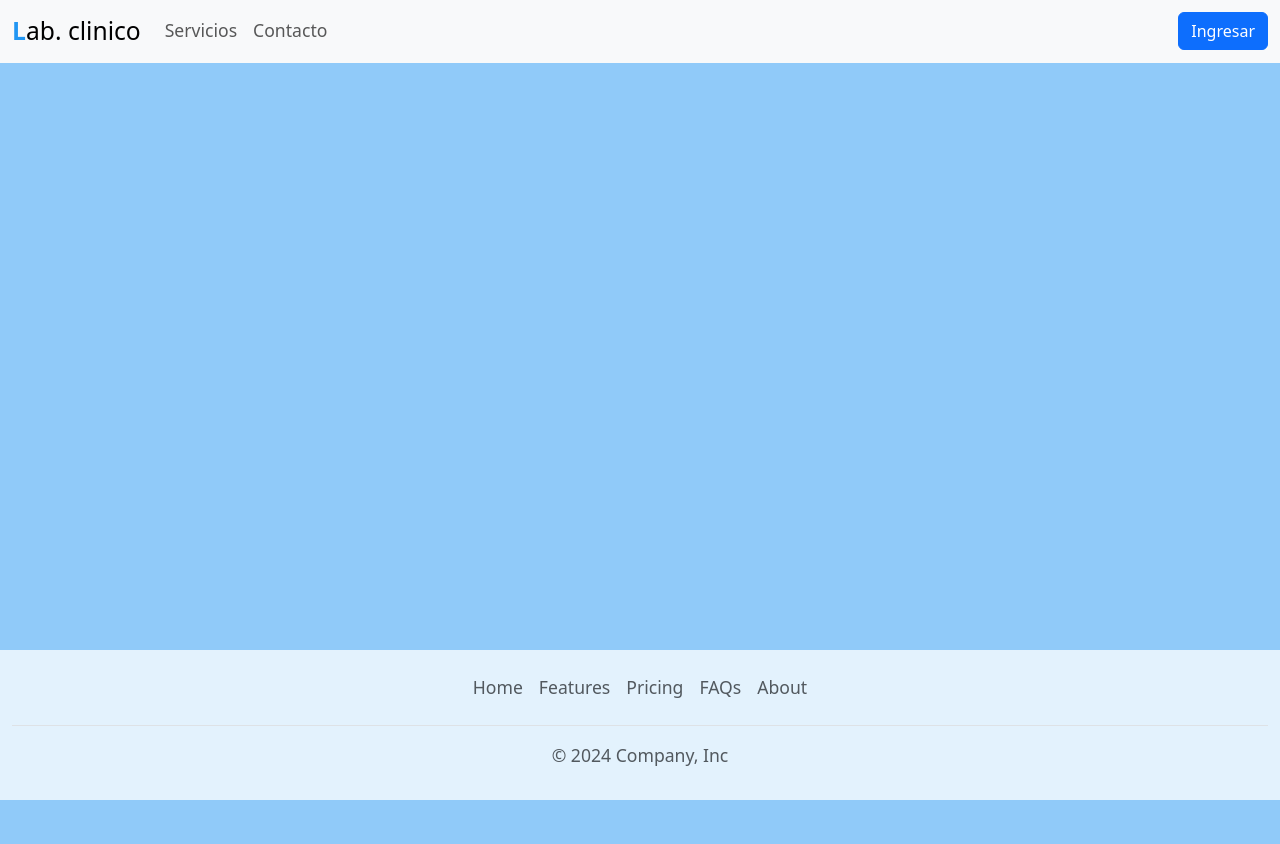
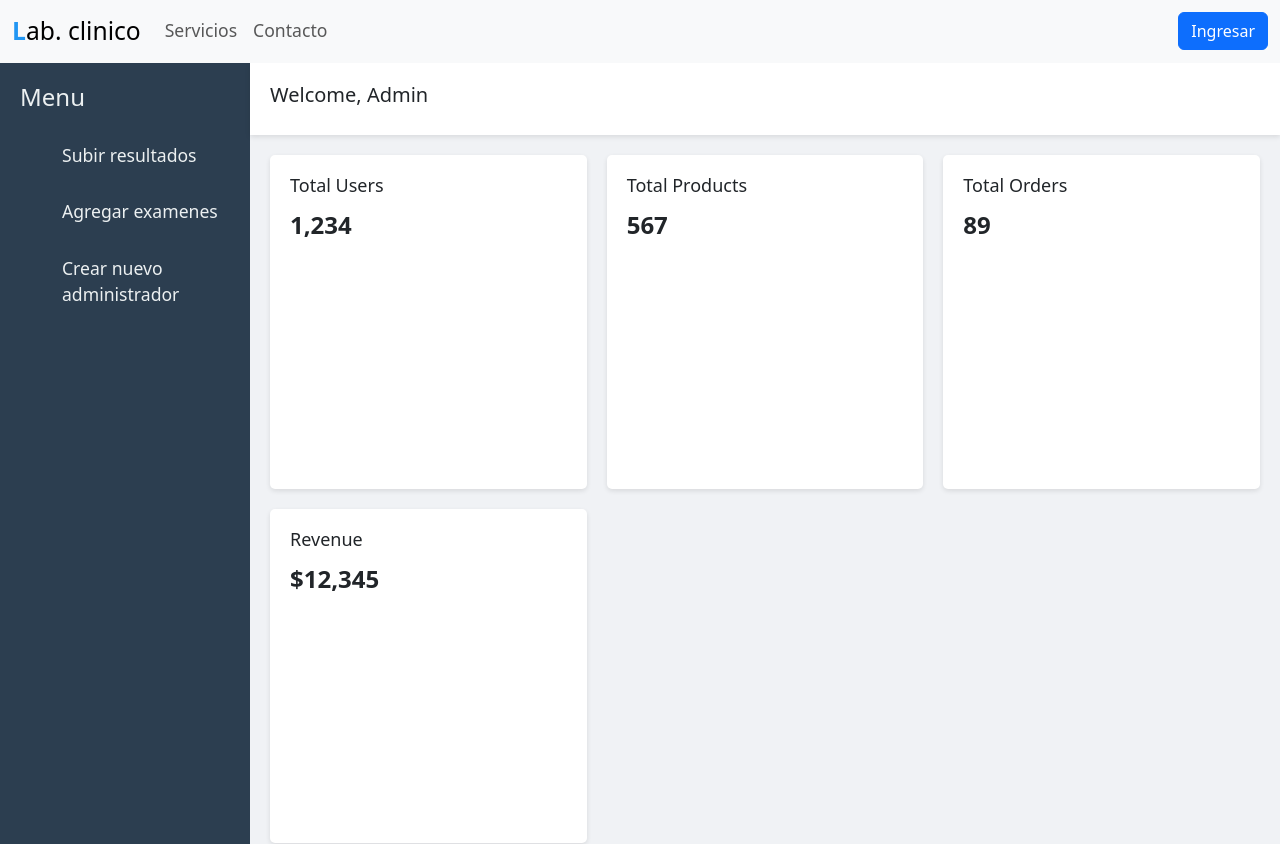
Before and after one commit to Deathyex/lab-clinico-front, an Angular app: page /admin in a window 1280 px wide. Before the commit this address led to /. Shown: the top 844 px of the page. Before the commit the page ends 800 px from the top, so only its background shows below. Built offline with nearby package versions, Linux system fonts and the light colour scheme.

Commit message:
Creacion de admin-dashboard, guards y ruta no encontrada

```diff
--- a/src/app/app.routes.ts
+++ b/src/app/app.routes.ts
@@ -6,9 +6,14 @@ import { LabServicesComponent } from './components/lab-services/lab-services.com
 import { ProfileComponent } from './components/profile/profile.component';
 import { ResultadosComponent } from './components/profile/resultados/resultados.component';
 import { AppointmentsComponent } from './components/profile/appointments/appointments.component';
+import { AdminDashboardComponent } from './components/admin-dashboard/admin-dashboard.component';
+import { authGuard } from './guards/auth.guard';
+import { checkAdminRoleGuard } from './guards/check-admin-role.guard';
+import { PageNotFoundComponent } from './components/page-not-found/page-not-found.component';
 
 export const routes: Routes = [
 	{ path: '', pathMatch: 'full', component: InicioComponent },
+	{ path: '404', component: PageNotFoundComponent },
 	{ path: 'login', component: LoginComponent },
 	{ path: 'register', component: RegisterComponent },
 	{ path: 'services', component: LabServicesComponent },
@@ -20,5 +25,12 @@ export const routes: Routes = [
 			{ path: 'resultados', component: ResultadosComponent },
 			{ path: 'appointments', component: AppointmentsComponent },
 		],
+		canActivate: [authGuard],
 	}, // Ruta para probar componentes
+	{
+		path: 'admin',
+		component: AdminDashboardComponent,
+		canActivate: [authGuard, checkAdminRoleGuard],
+	},
+	{ path: '**', pathMatch: 'full', redirectTo: '404' },
 ];
--- /dev/null
+++ b/src/app/components/admin-dashboard/admin-dashboard.component.css
@@ -0,0 +1,112 @@
+.page-content {
+	display: flex;
+	height: 100vh;
+	background-color: #f0f2f5;
+}
+
+.sidebar {
+	width: 250px;
+	background-color: #2c3e50;
+	color: #ecf0f1;
+	padding: 20px;
+}
+
+.sidebar h1 {
+	font-size: 24px;
+	margin-bottom: 20px;
+}
+
+.sidebar ul {
+	list-style-type: none;
+}
+
+.sidebar li {
+	margin-bottom: 10px;
+}
+
+.sidebar a {
+	color: #ecf0f1;
+	text-decoration: none;
+	display: block;
+	padding: 10px;
+	border-radius: 5px;
+	transition: background-color 0.3s;
+}
+
+.sidebar a:hover {
+	background-color: #34495e;
+}
+
+.main-content {
+	flex: 1;
+	display: flex;
+	flex-direction: column;
+}
+
+.header {
+	background-color: #ffffff;
+	padding: 20px;
+	box-shadow: 0 2px 5px rgba(0, 0, 0, 0.1);
+}
+
+.header h2 {
+	font-size: 20px;
+}
+
+.dashboard {
+	flex: 1;
+	padding: 20px;
+	display: grid;
+	grid-template-columns: repeat(auto-fit, minmax(300px, 1fr));
+	gap: 20px;
+}
+
+.widget {
+	background-color: #ffffff;
+	border-radius: 5px;
+	padding: 20px;
+	box-shadow: 0 2px 5px rgba(0, 0, 0, 0.1);
+}
+
+.widget h3 {
+	font-size: 18px;
+	margin-bottom: 10px;
+}
+
+.widget p {
+	font-size: 24px;
+	font-weight: bold;
+}
+
+.btn {
+	position: absolute;
+	bottom: 2vh;
+	left: 2vh;
+}
+
+@media screen and (max-width: 800px) {
+	.page-content {
+		flex-direction: column;
+	}
+
+	.sidebar {
+		width: 100%;
+		padding: 0;
+	}
+
+	.sidebar h1 {
+		margin: 20px;
+	}
+
+	.sidebar nav {
+		justify-self: center;
+	}
+
+	.sidebar ul {
+		display: flex;
+		justify-content: center;
+		flex-wrap: wrap;
+		margin: 0;
+		padding: 0;
+	}
+}
--- /dev/null
+++ b/src/app/components/admin-dashboard/admin-dashboard.component.html
@@ -0,0 +1,35 @@
+<div class="page-content">
+	<div class="sidebar">
+		<h1>Menu</h1>
+		<nav>
+			<ul>
+				<li><a href="#">Subir resultados</a></li>
+				<li><a href="#">Agregar examenes</a></li>
+				<li><a href="#">Crear nuevo administrador</a></li>
+			</ul>
+		</nav>
+	</div>
+	<div class="main-content">
+		<header class="header">
+			<h2>Welcome, Admin</h2>
+		</header>
+		<main class="dashboard">
+			<div class="widget">
+				<h3>Total Users</h3>
+				<p>1,234</p>
+			</div>
+			<div class="widget">
+				<h3>Total Products</h3>
+				<p>567</p>
+			</div>
+			<div class="widget">
+				<h3>Total Orders</h3>
+				<p>89</p>
+			</div>
+			<div class="widget">
+				<h3>Revenue</h3>
+				<p>$12,345</p>
+			</div>
+		</main>
+	</div>
+</div>
--- /dev/null
+++ b/src/app/components/page-not-found/page-not-found.component.html
@@ -0,0 +1 @@
+<p>page-not-found works!</p>
--- /dev/null
+++ b/src/app/guards/auth.guard.ts
@@ -0,0 +1,14 @@
+import { inject } from '@angular/core';
+import { CanActivateFn, Router } from '@angular/router';
+import { AuthService } from '../services/auth.service';
+
+export const authGuard: CanActivateFn = (route, state) => {
+	const authService = inject(AuthService);
+	const router = inject(Router);
+	const user = authService.checkLogin();
+	if (user) {
+		return true;
+	}
+	router.navigate(['/login']);
+	return false;
+};
--- /dev/null
+++ b/src/app/guards/check-admin-role.guard.ts
@@ -0,0 +1,14 @@
+import { inject } from '@angular/core';
+import { CanActivateFn, Router } from '@angular/router';
+import { AuthService } from '../services/auth.service';
+
+export const checkAdminRoleGuard: CanActivateFn = (route, state) => {
+	const authService = inject(AuthService);
+	const router = inject(Router);
+	const isAdmin = authService.checkAdminRole();
+	if (isAdmin) {
+		return true;
+	}
+	router.navigate(['/login']);
+	return false;
+};
--- a/src/app/services/auth.service.ts
+++ b/src/app/services/auth.service.ts
@@ -11,12 +11,13 @@ export class AuthService {
 
 	isLoggedIn = signal<boolean>(false);
 
-	checkLogin(): User | undefined {
-		const user = localStorage.getItem('userLoggedIn');
+	checkLogin(): User | undefined | boolean {
+		/* const user = localStorage.getItem('userLoggedIn');
 		if (user) {
 			return JSON.parse(user);
 		}
-		return undefined;
+		return undefined; */
+		return true;
 	}
 
 	login(user: User): void {
@@ -43,4 +44,8 @@ export class AuthService {
 				}),
 			);
 	}
+
+	checkAdminRole(): boolean {
+		return true;
+	}
 }
```
Also changed, not shown: src/app/components/admin-dashboard/admin-dashboard.component.ts (added, +12 -0 lines), src/app/components/page-not-found/page-not-found.component.ts (added, +12 -0 lines), src/app/components/page-not-found/page-not-found.component.css (added).
